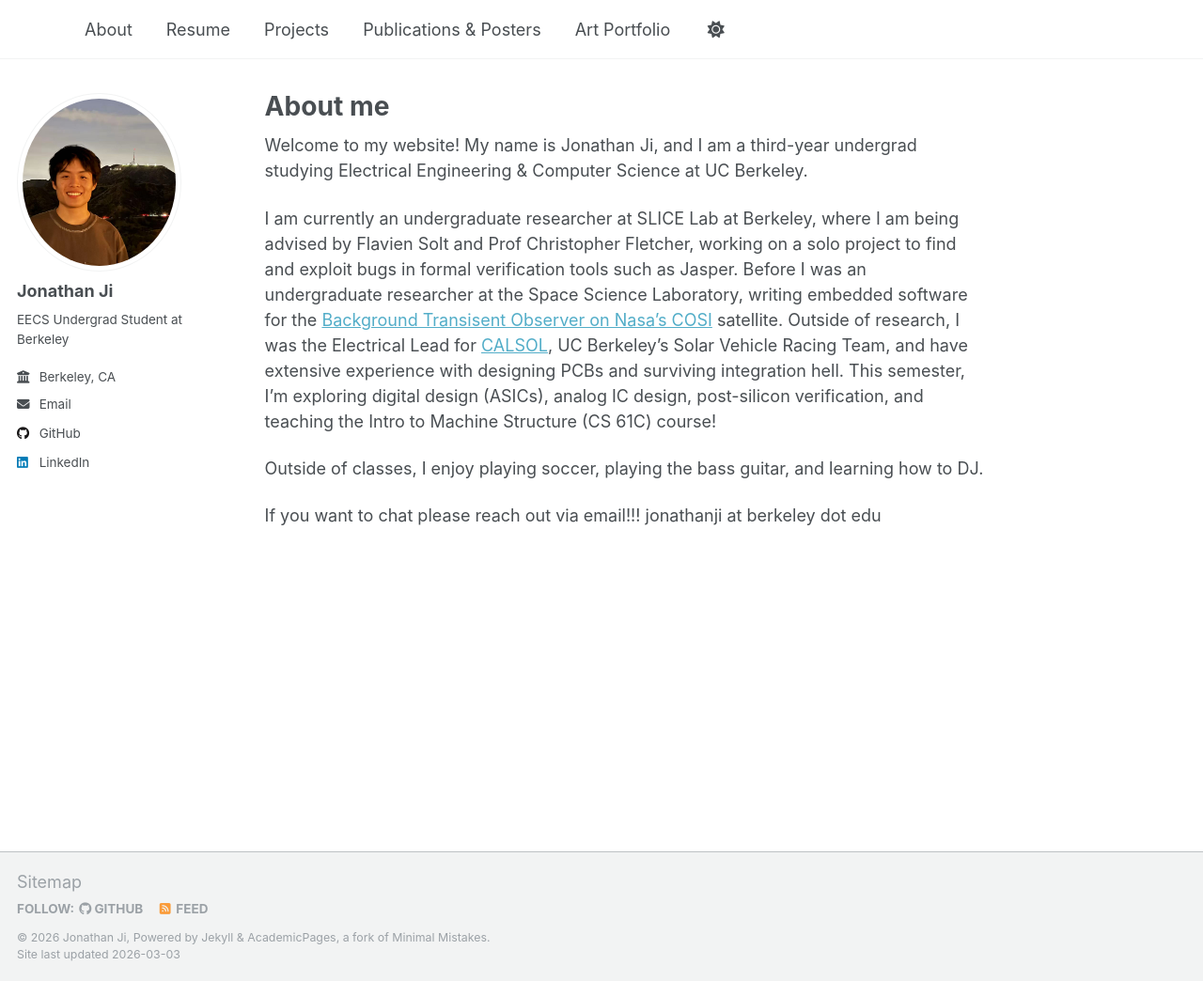
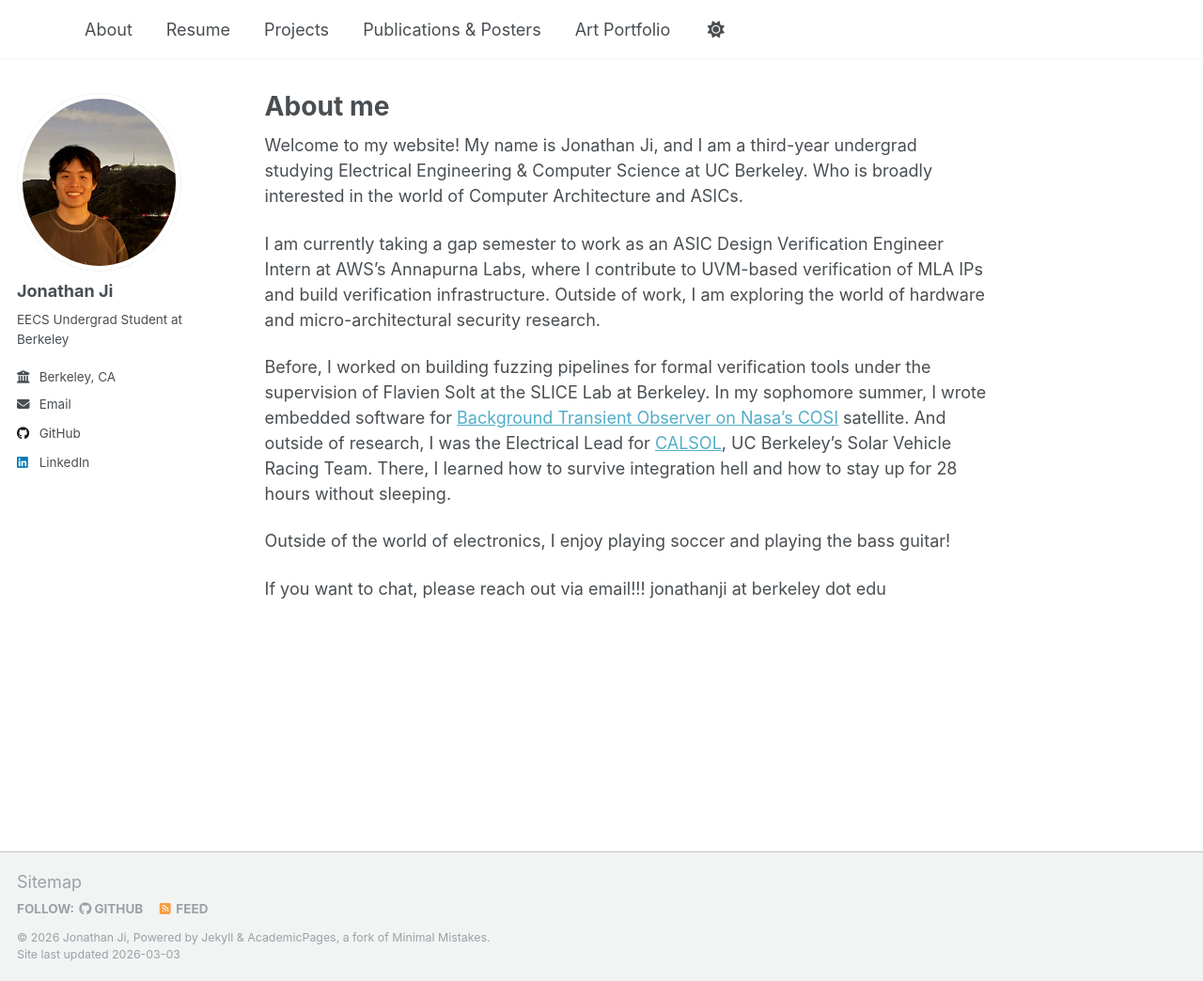
Before and after one commit to JonathanSHJ/jonathanshj.github.io, a Jekyll site: the page built from _pages/about.md, in a window 1280 px wide and 1044 px high. Shown: the whole window at 94% size. Built offline with Jekyll 4.4.1, drawn with Linux system fonts in a browser that asks for light colours; a script that is not in the unit is left out.

Commit message:
Update about.md

```diff
--- a/_pages/about.md
+++ b/_pages/about.md
@@ -9,13 +9,13 @@ redirect_from:
 ---
 
 Welcome to my website!
-My name is Jonathan Ji, and I am a third-year undergrad studying Electrical Engineering & Computer Science at UC Berkeley.
+My name is Jonathan Ji, and I am a third-year undergrad studying Electrical Engineering & Computer Science at UC Berkeley. Who is broadly interested in the world of Computer Architecture and ASICs.
 
-I am currently an undergraduate researcher at SLICE Lab at Berkeley, where I am being advised by Flavien Solt and Prof Christopher Fletcher, working on a solo project to find and exploit bugs in formal verification tools such as Jasper.
-Before I was an undergraduate researcher at the Space Science Laboratory, writing embedded software for the [Background Transisent Observer on Nasa's COSI](https://cosi.ssl.berkeley.edu/bto/) satellite. Outside of research, I was the Electrical Lead for [CALSOL](https://calsol.berkeley.edu/), UC Berkeley's Solar Vehicle Racing Team, and have extensive experience with designing PCBs and surviving integration hell.
-This semester, I'm exploring digital design (ASICs), analog IC design, post-silicon verification, and teaching the Intro to Machine Structure (CS 61C) course!
+I am currently taking a gap semester to work as an ASIC Design Verification Engineer Intern at AWS's Annapurna Labs, where I contribute to UVM-based verification of MLA IPs and build verification infrastructure. Outside of work, I am exploring the world of hardware and micro-architectural security research.
 
-Outside of classes, I enjoy playing soccer, playing the bass guitar, and learning how to DJ.
+Before, I worked on building fuzzing pipelines for formal verification tools under the supervision of Flavien Solt at the SLICE Lab at Berkeley. In my sophomore summer, I wrote embedded software for [Background Transient Observer on Nasa's COSI](https://cosi.ssl.berkeley.edu/bto/) satellite. And outside of research, I was the Electrical Lead for [CALSOL](https://calsol.berkeley.edu/), UC Berkeley's Solar Vehicle Racing Team. There, I learned how to survive integration hell and how to stay up for 28 hours without sleeping.
 
-If you want to chat please reach out via email!!!
+Outside of the world of electronics, I enjoy playing soccer and playing the bass guitar!
+
+If you want to chat, please reach out via email!!!
 jonathanji at berkeley dot edu
```
